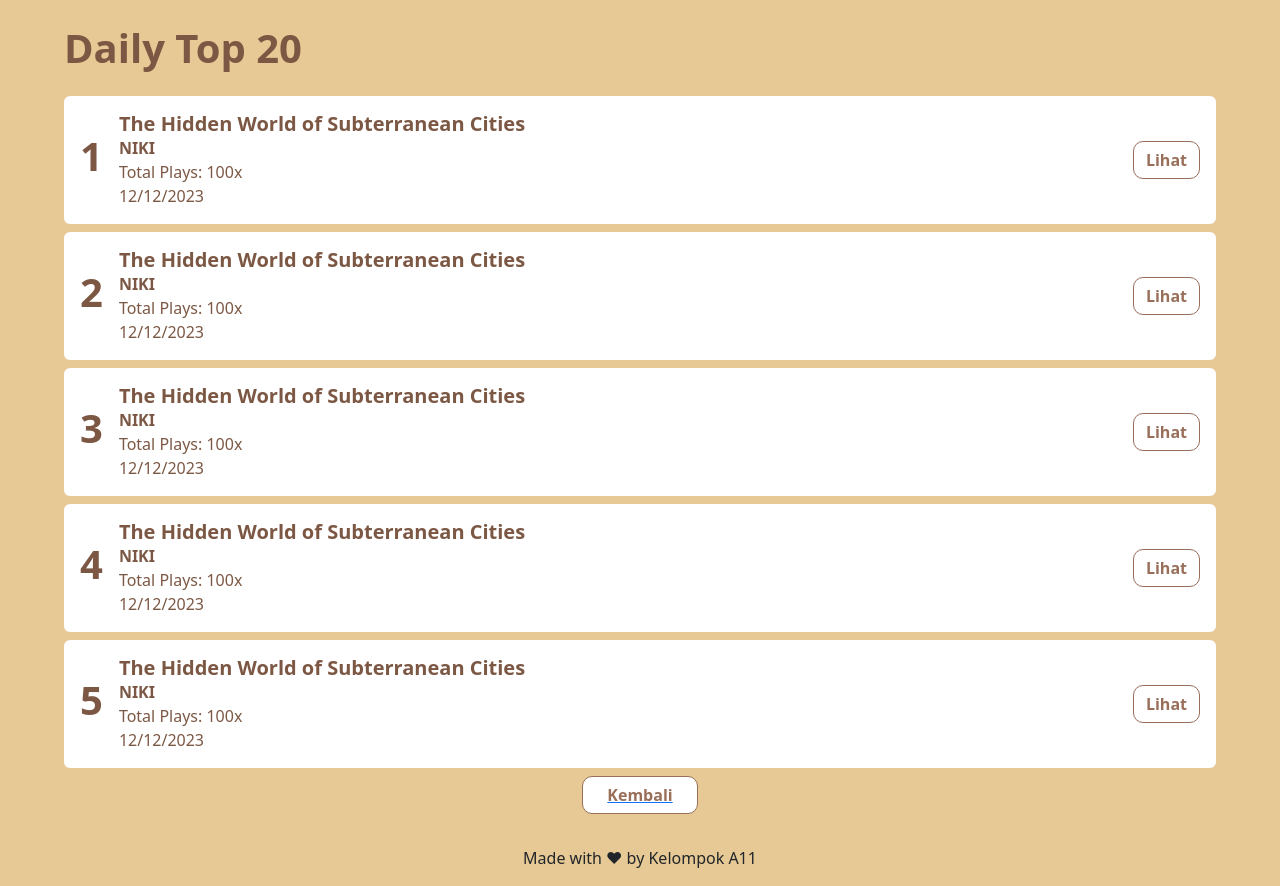
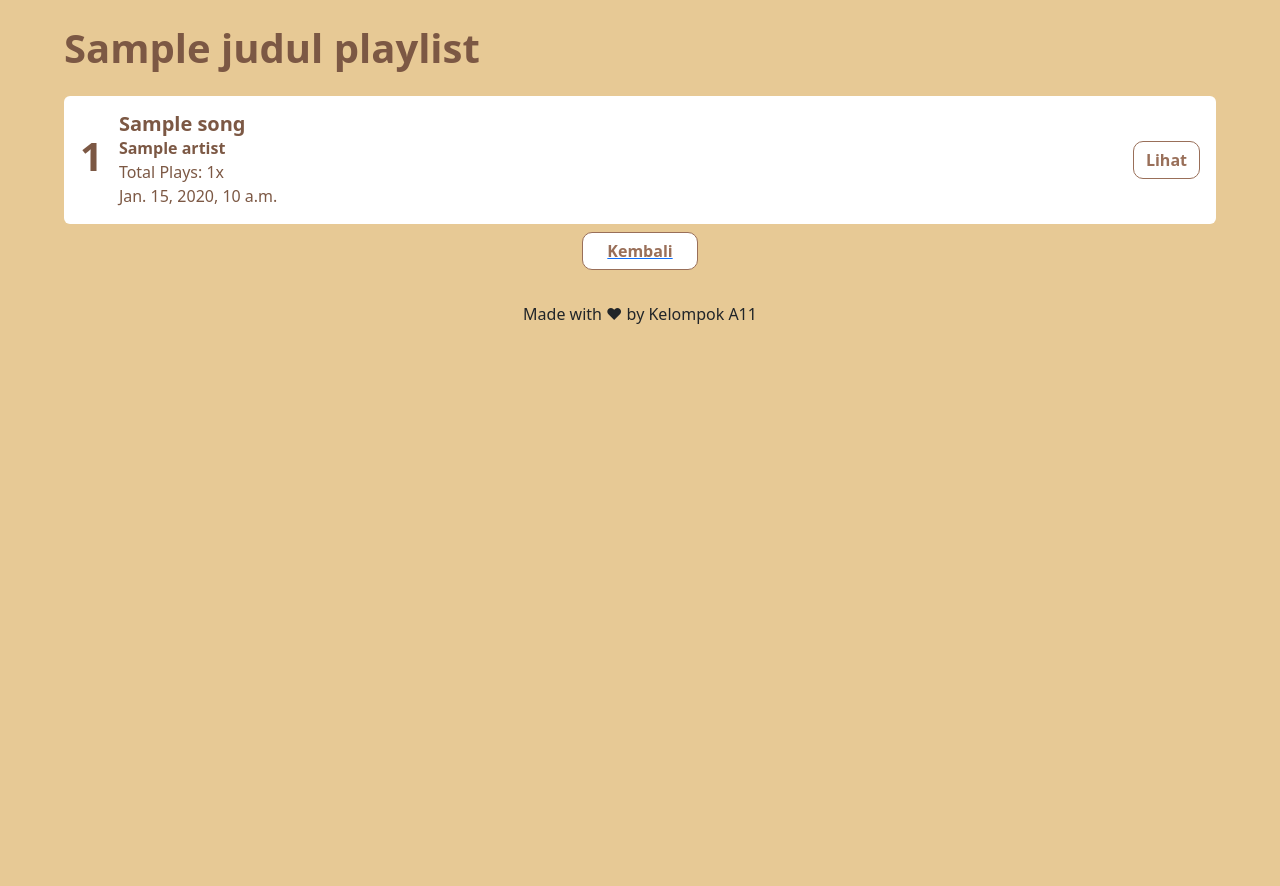
Before and after one commit to A11-Basdat/Marmut-App, a Django app: template chart/templates/detailChart.html in a window 1280 px wide. Shown: the part 56-942 px from the top of the page. After the commit the page ends 380 px from the top, so only its background shows below. Run offline with Django 3.2, Linux system fonts and the light colour scheme; the template is opened without the code that fills it: most values are stand-ins (such as "Sample title", 1, 10 or a date in 2020); some libraries are stand-ins or nearby versions.

Commit message:
REFACTOR RU Melihat Chart

```diff
--- a/chart/templates/detailChart.html
+++ b/chart/templates/detailChart.html
@@ -6,91 +6,29 @@
     <div>
         <div class="pb-3">
 
-            <h1 class="fw-bold">Daily Top 20</h1>
+            <h1 class="fw-bold">{{judul_playlist}}</h1>
 
         </div>
     </div>
     <div class="d-flex flex-column gap-2">
+        {% for song in songs %}
         <div class="card-body d-flex justify-content-between gap-5 bg-white p-3 rounded align-items-center">
             <div class="d-flex gap-3">
                 <div class="d-flex align-items-center ">
-                    <h1 class="fw-bolder">1</h1>
+                    <h1 class="fw-bolder">{{ forloop.counter }}</h1>
                 </div>
                 <div class="w-100">
-                    <h5 class="card-title fw-semibold">The Hidden World of Subterranean Cities</h5>
-                    <p class="card-text m-0 fw-semibold">NIKI</p>
-                    <p class="card-text m-0">Total Plays: 100x</p>
-                    <p class="card-text">12/12/2023</p>
+                    <h5 class="card-title fw-semibold">{{song.judul}}</h5>
+                    <p class="card-text m-0 fw-semibold">{{song.artist}}</p>
+                    <p class="card-text m-0">Total Plays: {{song.total_play}}x</p>
+                    <p class="card-text">{{song.tanggal_rilis}}</p>
                 </div>
             </div>
             <div class="mr-3">
                 <button type="button" class="btn m-0" style="border-radius: 10px; width: 100%;">Lihat</button>
             </div>
         </div>
-        <div class="card-body d-flex justify-content-between gap-5 bg-white p-3 rounded align-items-center">
-            <div class="d-flex gap-3">
-                <div class="d-flex align-items-center ">
-                    <h1 class="fw-bolder">2</h1>
-                </div>
-                <div class="w-100">
-                    <h5 class="card-title fw-semibold">The Hidden World of Subterranean Cities</h5>
-                    <p class="card-text m-0 fw-semibold">NIKI</p>
-                    <p class="card-text m-0">Total Plays: 100x</p>
-                    <p class="card-text">12/12/2023</p>
-                </div>
-            </div>
-            <div class="mr-3">
-                <button type="button" class="btn m-0" style="border-radius: 10px; width: 100%;">Lihat</button>
-            </div>
-        </div>
-        <div class="card-body d-flex justify-content-between gap-5 bg-white p-3 rounded align-items-center">
-            <div class="d-flex gap-3">
-                <div class="d-flex align-items-center ">
-                    <h1 class="fw-bolder">3</h1>
-                </div>
-                <div class="w-100">
-                    <h5 class="card-title fw-semibold">The Hidden World of Subterranean Cities</h5>
-                    <p class="card-text m-0 fw-semibold">NIKI</p>
-                    <p class="card-text m-0">Total Plays: 100x</p>
-                    <p class="card-text">12/12/2023</p>
-                </div>
-            </div>
-            <div class="mr-3">
-                <button type="button" class="btn m-0" style="border-radius: 10px; width: 100%;">Lihat</button>
-            </div>
-        </div>
-        <div class="card-body d-flex justify-content-between gap-5 bg-white p-3 rounded align-items-center">
-            <div class="d-flex gap-3">
-                <div class="d-flex align-items-center ">
-                    <h1 class="fw-bolder">4</h1>
-                </div>
-                <div class="w-100">
-                    <h5 class="card-title fw-semibold">The Hidden World of Subterranean Cities</h5>
-                    <p class="card-text m-0 fw-semibold">NIKI</p>
-                    <p class="card-text m-0">Total Plays: 100x</p>
-                    <p class="card-text">12/12/2023</p>
-                </div>
-            </div>
-            <div class="mr-3">
-                <button type="button" class="btn m-0" style="border-radius: 10px; width: 100%;">Lihat</button>
-            </div>
-        </div>
-        <div class="card-body d-flex justify-content-between gap-5 bg-white p-3 rounded align-items-center">
-            <div class="d-flex gap-3">
-                <div class="d-flex align-items-center ">
-                    <h1 class="fw-bolder">5</h1>
-                </div>
-                <div class="w-100">
-                    <h5 class="card-title fw-semibold">The Hidden World of Subterranean Cities</h5>
-                    <p class="card-text m-0 fw-semibold">NIKI</p>
-                    <p class="card-text m-0">Total Plays: 100x</p>
-                    <p class="card-text">12/12/2023</p>
-                </div>
-            </div>
-            <div class="mr-3">
-                <button type="button" class="btn m-0" style="border-radius: 10px; width: 100%;">Lihat</button>
-            </div>
-        </div>
+        {% endfor %}
         <div>
             <a href="{% url 'chart:list_chart' %}" class="w-100 d-flex justify-content-center">
                 <button type="button" class="btn btn-primary m-0" style="border-radius: 10px; width: 10%;">Kembali</button>
--- a/chart/urls.py
+++ b/chart/urls.py
@@ -5,5 +5,5 @@ app_name = 'chart'
 
 urlpatterns = [
     path('', list_chart, name='list_chart'),
-    path('detail/', detail_chart, name='detail_chart'),
+    path('detail/<uuid:chart_id>/', detail_chart, name='detail_chart'),
 ]
```
Also changed, not shown: chart/templates/listChart.html (+8 -27 lines), chart/views.py (+58 -3 lines).
